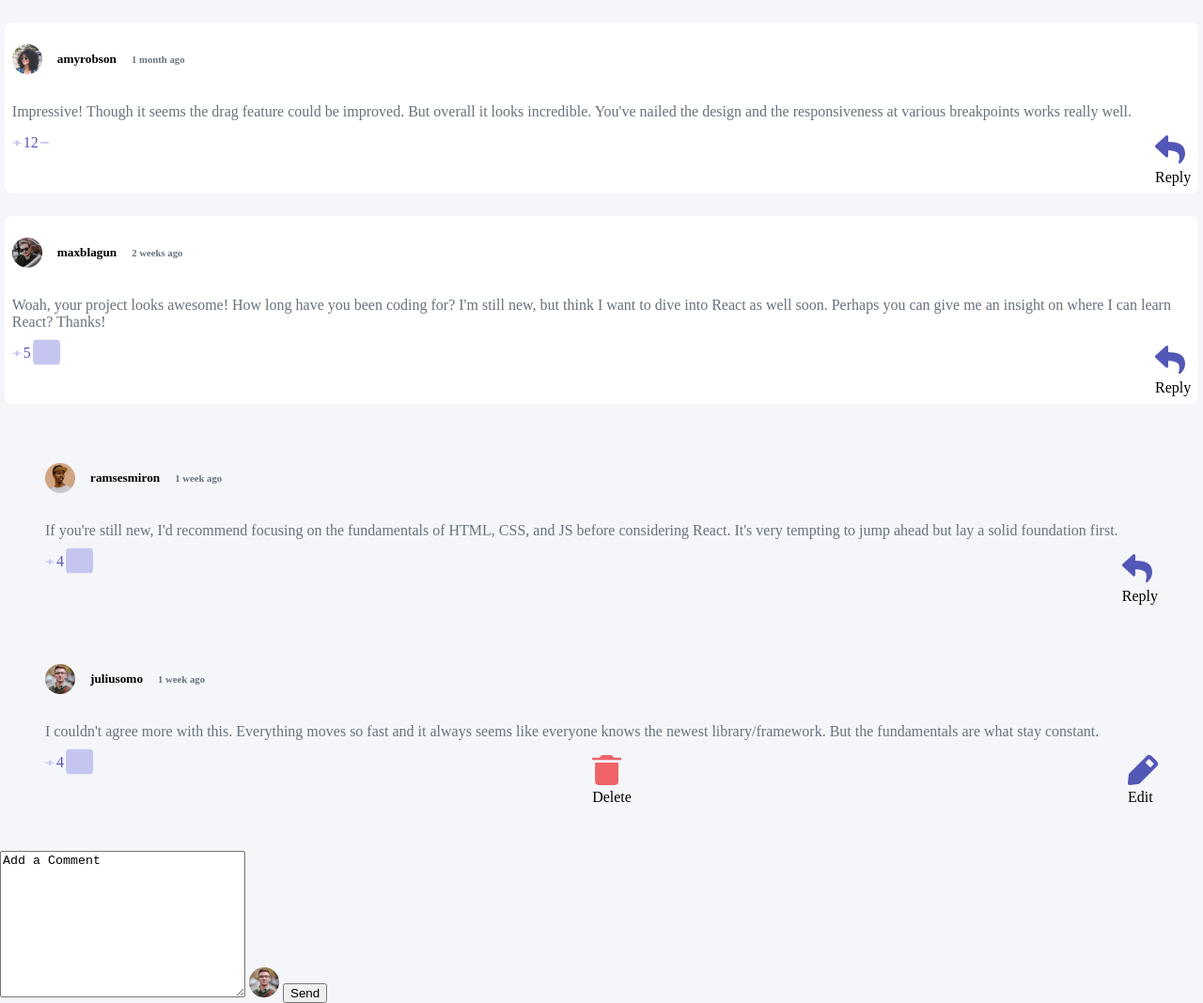
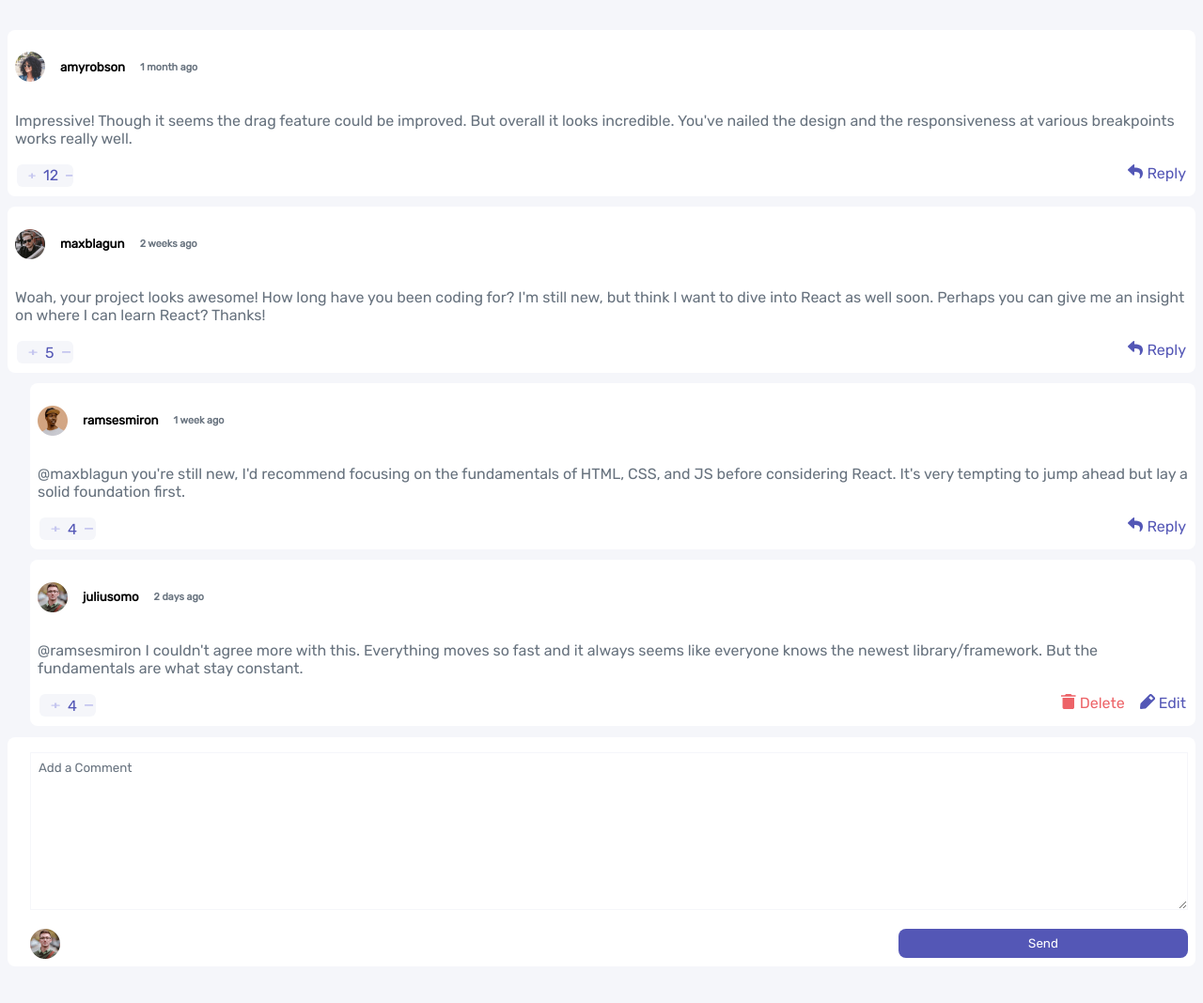
Before and after one commit to theoklahuman/comments, a plain HTML site: page dist/index.html in a window 1280 px wide. Shown: the whole page at 94% size. After the commit the page ends 1040 px from the top, so only its background shows below. Drawn offline with Linux system fonts and the light colour scheme.

Commit message:
Finish static foundation

```diff
--- a/dist/index.html
+++ b/dist/index.html
@@ -11,8 +11,8 @@
     <div class="main-comment">
       <div class="comment-heading">
         <img src="../src/images/avatars/image-amyrobson.png" alt="" />
-        <h5>amyrobson</h5>
-        <h6>1 month ago</h6>
+        <h5 class="main-poster__username" >amyrobson</h5>
+        <h6 class="time-posted" >1 month ago</h6>
       </div>
       <p>
         Impressive! Though it seems the drag feature could be improved. But
@@ -26,15 +26,15 @@
           <img class="minus-sign" src="../src/images/icon-minus.svg" alt="" />
         </div>
         <div class="reply-section">
-          <img src="../src/images/icon-reply.svg" alt="" />
-          <div>Reply</div>
+          <img class="reply-icon" src="../src/images/icon-reply.svg" alt="" />
+          <div class="reply-text" >Reply</div>
         </div>
       </div>
     </div>
     <div class="main-comment">
       <div class="comment-heading">
         <img src="../src/images/avatars/image-maxblagun.png" alt="" />
-        <h5>maxblagun</h5>
+        <h5 class="main-poster__username" >maxblagun</h5>
         <h6>2 weeks ago</h6>
       </div>
       <p>
@@ -46,11 +46,11 @@
         <div class="likes-section">
           <img class="plus-sign" src="../src/images/icon-plus.svg" alt="" />
           <div class="likes-number">5</div>
-          <img src="../src/images/icon-minus.svg" alt="" />
+          <img class="minus-sign" src="../src/images/icon-minus.svg" alt="" />
         </div>
         <div class="reply-section">
-          <img src="../src/images/icon-reply.svg" alt="" />
-          <div>Reply</div>
+          <img class="reply-icon" src="../src/images/icon-reply.svg" alt="" />
+          <div class="reply-text">Reply</div>
         </div>
       </div>
     </div>
@@ -61,7 +61,7 @@
         <h6>1 week ago</h6>
       </div>
       <p>
-        If you're still new, I'd recommend focusing on the fundamentals of HTML,
+        @maxblagun you're still new, I'd recommend focusing on the fundamentals of HTML,
         CSS, and JS before considering React. It's very tempting to jump ahead
         but lay a solid foundation first.
       </p>
@@ -69,11 +69,11 @@
         <div class="likes-section">
           <img class="plus-sign" src="../src/images/icon-plus.svg" alt="" />
           <div class="likes-number">4</div>
-          <img src="../src/images/icon-minus.svg" alt="" />
+          <img class="minus-sign" src="../src/images/icon-minus.svg" alt="" />
         </div>
         <div class="reply-section">
-          <img src="../src/images/icon-reply.svg" alt="" />
-          <div>Reply</div>
+          <img class="reply-icon" src="../src/images/icon-reply.svg" alt="" />
+          <div class="reply-text">Reply</div>
         </div>
       </div>
     </div>
@@ -81,10 +81,10 @@
       <div class="comment-heading">
         <img src="../src/images/avatars/image-juliusomo.png" alt="" />
         <h5>juliusomo</h5>
-        <h6>1 week ago</h6>
+        <h6>2 days ago</h6>
       </div>
       <p>
-        I couldn't agree more with this. Everything moves so fast and it always
+        @ramsesmiron I couldn't agree more with this. Everything moves so fast and it always
         seems like everyone knows the newest library/framework. But the
         fundamentals are what stay constant.
       </p>
@@ -92,22 +92,26 @@
         <div class="likes-section">
           <img class="plus-sign" src="../src/images/icon-plus.svg" alt="" />
           <div class="likes-number">4</div>
-          <img src="../src/images/icon-minus.svg" alt="" />
+          <img class="minus-sign" src="../src/images/icon-minus.svg" alt="" />
         </div>
-        <div class="delete">
-          <img src="../src/images/icon-delete.svg" alt="">
-          <div>Delete</div>
-        </div>
-        <div class="edit-section">
-          <img src="../src/images/icon-edit.svg" alt="" />
-          <div>Edit</div>
+        <div class="edit-and-delete__container">
+          <div class="delete-section">
+            <img class="delete-icon" src="../src/images/icon-delete.svg" alt="">
+            <div class="delete-text" >Delete</div>
+          </div>
+          <div class="edit-section">
+            <img class="edit-icon" src="../src/images/icon-edit.svg" alt="" />
+            <div class="edit-text" >Edit</div>
+          </div>
         </div>
       </div>
     </div>
     <div class="text-area-container">
       <textarea name="" id="" cols="30" rows="10">Add a Comment</textarea>
-      <img src="../src/images/avatars/image-juliusomo.png" alt="">
-      <button>Send</button>
+      <div class="avatar-and-send__container">
+        <img src="../src/images/avatars/image-juliusomo.png" alt="">
+        <button class="action-button" >Send</button>
+      </div>
     </div>
   </body>
 </html>
--- a/src/style.css
+++ b/src/style.css
@@ -1,11 +1,23 @@
+@font-face {
+    font-family: rubik;
+    src: url("../src/Rubik/static/Rubik-Regular.ttf");
+}
+
+* {
+    font-family: rubik;
+    box-sizing: border-box;
+}
+
 body {
-    margin: 0;
+    margin: 2rem 0 0 0;
     background: hsl(228, 33%, 97%);
 }
 
-.main-comment {
+.main-comment,
+.main-reply,
+.text-area-container {
     background: hsl(0, 0%, 100%);
-    margin: 1.5rem 0.3rem;
+    margin: 0.7rem 0.5rem;
     padding: 0.5rem;
     border-radius: 0.5rem;
 }
@@ -26,10 +38,7 @@ h5 {
     font-weight: 700;
 }
 
-h6 {
-    color: hsl(211, 10%, 45%);
-}
-
+h6,
 p {
     color: hsl(211, 10%, 45%);
 }
@@ -37,14 +46,19 @@ p {
 .comment-footer {
     display: flex;
     justify-content: space-between;
+    align-content: center;
+    padding: 2px;
 }
 
 .likes-section {
     display: flex;
+    width: 60px;
+    height: 24px;
+    padding-left: 12px;
     align-items: center;
-    gap: 2px;
-    /* background: red; */
-    height: 16px;
+    border-radius: 6px;
+    gap: 8px;
+    background: hsl(228, 33%, 97%);
 }
 
 .plus-sign {
@@ -60,13 +74,64 @@ p {
     height: 2px;
     width: 10px;
 }
-/* .reply-section,
-.comment-footer {
+.reply-section,
+.delete-section,
+.edit-section {
     display: flex;
-} */
+    gap: 4px;
+}
 
+.reply-icon,
+.delete-icon,
+.edit-icon {
+    width: 16px;
+    height: 16px;
+}
 
+.reply-text,
+.edit-text {
+    color:hsl(238, 40%, 52%);
+}
+
+.delete-text {
+    color: hsl(358, 79%, 66%);
+}
 
 .main-reply {
-    margin: 3rem;
+    margin-left: 2rem;
 }
+
+.edit-and-delete__container {
+    display: flex;
+    gap: 16px;
+}
+
+.text-area-container {
+    flex-direction: column;
+    padding-left: 1.5rem;
+}
+
+textarea {
+    margin-top: 0.5rem;
+    width: 100%;
+    padding: 0.5rem;
+    border: 1px solid hsl(228, 33%, 97%);
+    color: hsl(211, 10%, 45%)
+}
+
+.avatar-and-send__container {
+    margin-top: 1rem;
+    width: 100%;
+    display: flex;
+    align-items: center;
+    justify-content: space-between;
+}
+
+.action-button {
+    background: hsl(238, 40%, 52%);
+    color: hsl(0, 0%, 100%);
+    border: none;
+    border-radius: 0.5rem;
+    width: 25%;
+    padding: 0.5rem;
+}
```
Also changed, not shown: src/Rubik/OFL.txt (added, +93 -0 lines), src/Rubik/README.txt (added), src/Rubik/Rubik-Italic-VariableFont_wght.ttf (added), src/Rubik/Rubik-VariableFont_wght.ttf (added), src/Rubik/static/Rubik-Black.ttf (added), src/Rubik/static/Rubik-BlackItalic.ttf (added), src/Rubik/static/Rubik-Bold.ttf (added), src/Rubik/static/Rubik-BoldItalic.ttf (added), src/Rubik/static/Rubik-ExtraBold.ttf (added), src/Rubik/static/Rubik-ExtraBoldItalic.ttf (added), src/Rubik/static/Rubik-Italic.ttf (added), src/Rubik/static/Rubik-Light.ttf (added), src/Rubik/static/Rubik-LightItalic.ttf (added), src/Rubik/static/Rubik-Medium.ttf (added), 4 more files.
